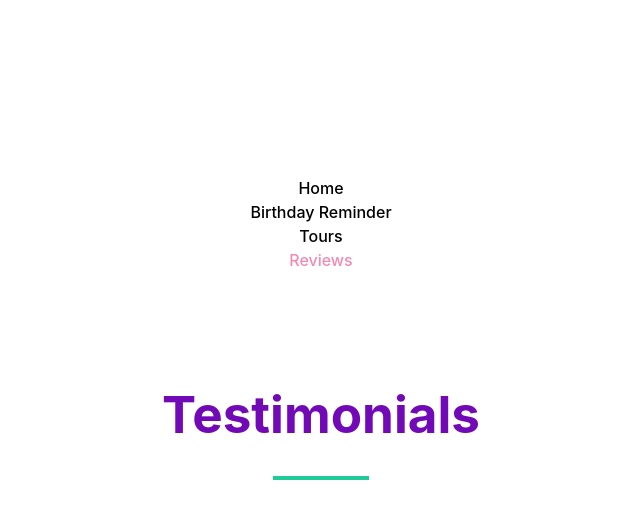
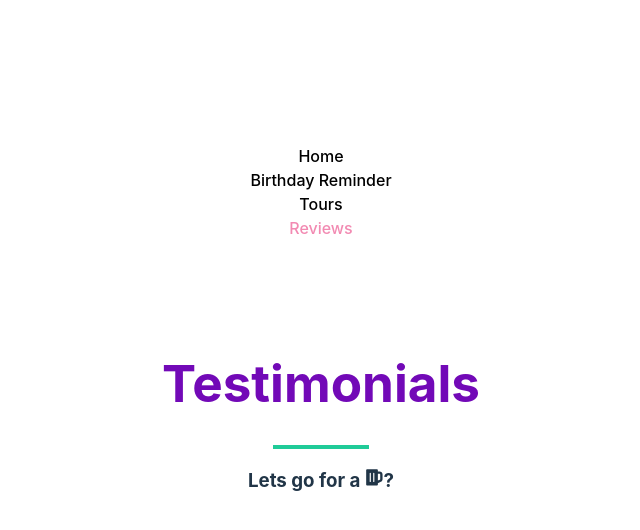
Before and after one commit to AneliyaPPetkova/small-react-projects, a React (Vite) app: page /reviews in a window 1280 px wide. Shown: the top 530 px of the page, without its empty margins (319-959 px from the left). Built offline with nearby package versions, Linux system fonts and the light colour scheme.

Commit message:
Install React Icons Library.

```diff
--- a/package.json
+++ b/package.json
@@ -11,6 +11,7 @@
   "dependencies": {
     "react": "^18.2.0",
     "react-dom": "^18.2.0",
+    "react-icons": "^4.7.1",
     "react-router-dom": "^6.8.1"
   },
   "devDependencies": {
--- a/src/pages/Reviews.tsx
+++ b/src/pages/Reviews.tsx
@@ -1,5 +1,6 @@
 import NavigationBar from "../components/NavigationBar";
 import { ReviewsList } from "../components/Reviews/ReviewsList";
+import { FaBeer } from "react-icons/fa";
 
 export const Reviews = () => {
   return (
@@ -9,6 +10,7 @@
         <div className="title">
           <h1>Testimonials</h1>
           <div className="underline"></div>
+          <h3> Lets go for a <FaBeer />? </h3>
         </div>
         <ReviewsList />
       </main>
```
Also changed, not shown: 1 other file (tests, documents, lock files or other folders).
